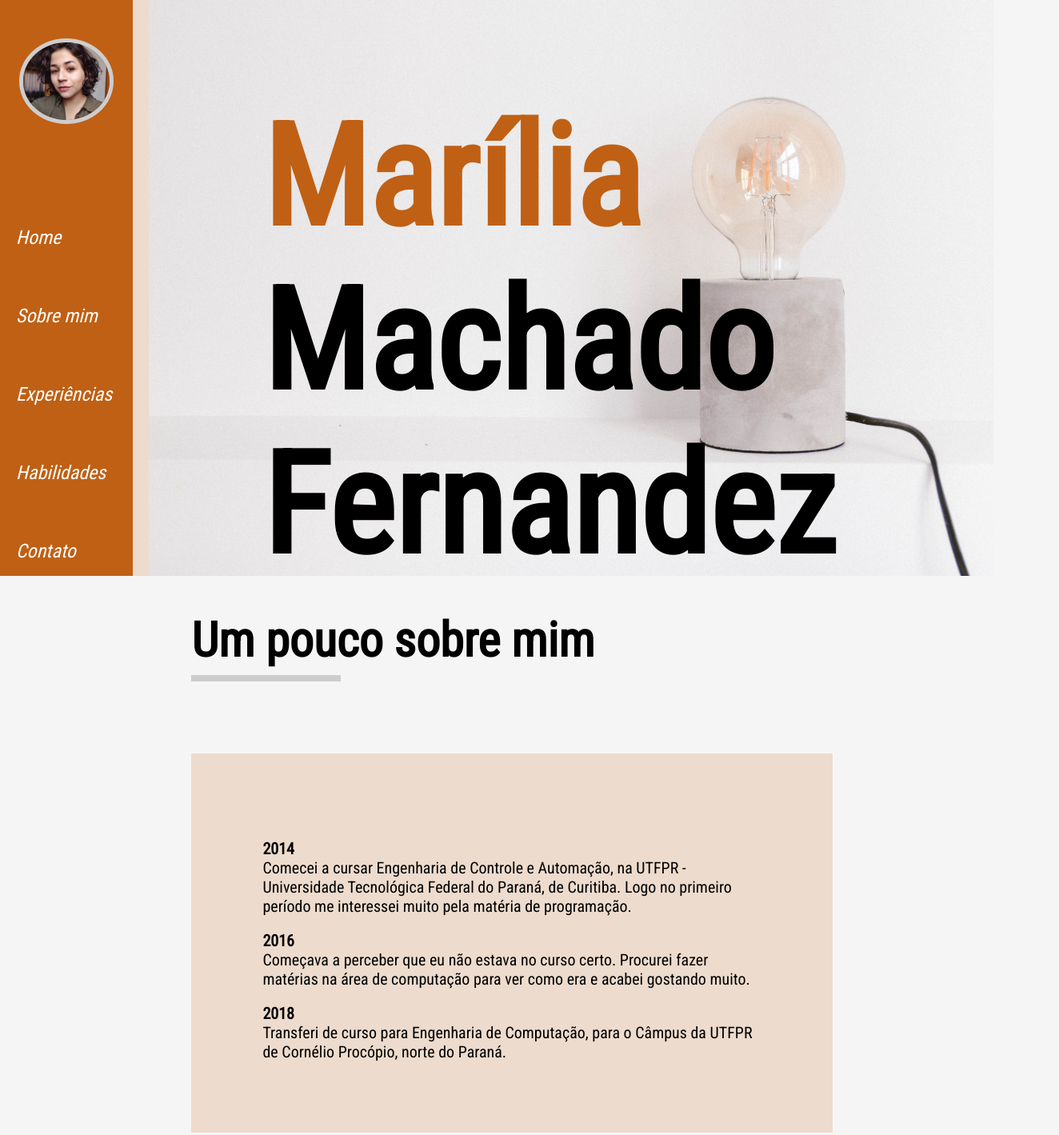
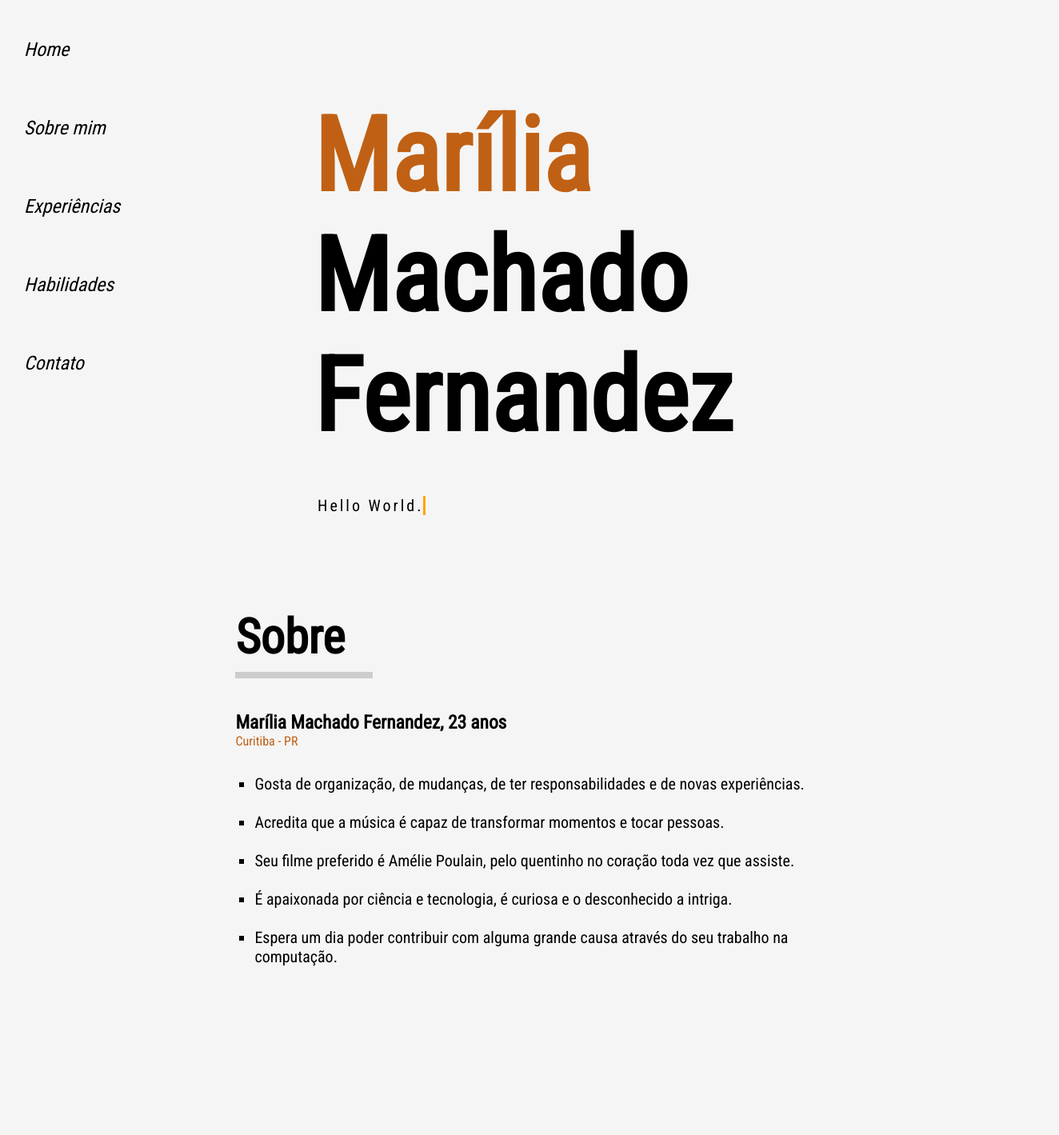
Before and after one commit to mariliafernandez/portfolio, a plain HTML site: page docs/index.html in a window 1280 px wide. Shown: the part 80-1499 px from the top of the page at 80% size, 1324 px wide, since content can reach past the window. Drawn offline with Linux system fonts and the light colour scheme; a web font is replaced by a local one.

Commit message:
Alteração de background e conteúdo

```diff
--- a/docs/index.html
+++ b/docs/index.html
@@ -14,7 +14,6 @@
 
 <body>
   <nav>
-    <img id="perfil" src="./resources/images/perfil-img.jpg">
     <ul id="menu">
       <li>
         <a href="#home">Home</a>
@@ -39,32 +38,30 @@
 
   <div class="container">
     <div class="sessao" id="home">
-      <h1 class="animated slideInDown slow">Marília
-        <span class="texto-secundario">Machado Fernandez</span>
-      </h1>
-      <!-- <p>Hello World</p> -->
+        <h1 class="animated slideInDown slow">Marília
+          <span class="texto-secundario">Machado Fernandez</span>
+        </h1>
+      <div class="typewriter">
+        <p id="hello">Hello World.</p>
+      </div>
     </div>
 
     <div class="sessao" id="sobre-mim">
       <div class="conteudo">
-        <h2>Um pouco sobre mim</h2>
+        <h2>Sobre</h2>
         <div class="separator"></div>
 
-        <ul class="items">
 
-          <li><b>2014</b>
-            <p>Comecei a cursar Engenharia de Controle e Automação, na UTFPR - Universidade Tecnológica Federal do Paraná, de Curitiba. Logo no primeiro período me interessei muito pela matéria de programação.</p>
-          </li>
+            <h3>Marília Machado Fernandez, 23 anos</h3> <p class="subtext">Curitiba - PR</p>
+            <ul class="texto">
 
-          <li><b>2016</b>
-            <p>Começava a perceber que eu não estava no curso certo. Procurei fazer matérias na área de computação para ver como era e acabei gostando muito. </p>
-          </li>
+              <li>Gosta de organização, de mudanças, de ter responsabilidades e de novas experiências.</li>
+              <li>Acredita que a música é capaz de transformar momentos e tocar pessoas.  </li>
+              <li>Seu filme preferido é Amélie Poulain, pelo quentinho no coração toda vez que assiste.</li>
+              <li>É apaixonada por ciência e tecnologia, é curiosa e o desconhecido a intriga.</li>
+              <li>Espera um dia poder contribuir com alguma grande causa através do seu trabalho na computação.</li>
 
-          <li><b>2018</b>
-            <p>Transferi de curso para Engenharia de Computação, para o Câmpus da UTFPR de Cornélio Procópio, norte do Paraná.</p>
-          </li>
-
-        </ul>
+            </ul>
       </div>
     </div>
 
@@ -120,18 +117,6 @@
             </ul>
           </li>
 
-          <li id="pessoais"><b>Pessoais</b>
-            <ul class="listas-habilidades">
-              <li>Comunicação Assertiva</li>
-              <li>Liderança de Equipes</li>
-              <li>Planejamento Estratégico</li>
-              <li>Gerenciamento de Projetos</li>
-              <li>Resolução de conflitos</li>
-              <li>Capacidade de Análise</li>
-              <li>Facilidade de adaptação a mudanças</li>
-            </ul>
-          </li>
-
           <li id="idiomas"><b>Idiomas</b>
             <ul class="listas-habilidades">
               <li>
@@ -177,10 +162,6 @@
       </div>
     </div>
 
-    <div id="foooter">
-        <p>Declare variables, not war.</p>
-    </div>
-
   </div>
 
 </body>
--- a/docs/resources/script.css
+++ b/docs/resources/script.css
@@ -1,6 +1,11 @@
 *{
     margin:0;
     padding:0
+}
+
+html {
+    scroll-behavior: smooth;
+    scroll-padding: 100vh;
 }
 
 body {
@@ -8,24 +13,31 @@ body {
 
 }
 
-#home{
-    background-image: url('./images/luz.jpg');
-    /* background-position: left; */
-    background-size: cover;
+#hello{
+    padding-left: 200px;
+    text-align: left;
+    margin-left: 5px;
+}
 
+#quote {
+    margin: 20px;
+    font-size: 16px;
+    color: grey;
+    font-weight: lighter;
+    padding-top: 128px;
 }
 
 h1{
-    /* font-family: 'Francois One', sans-serif; */
-    /* font-family: 'Bree Serif', serif; */
     font-family: 'Roboto Condensed', sans-serif;
-    /* font-weight: lighter; */
     color:#C06014;
 
-    padding: 200px;
-    font-size: 175px;
-    /* text-transform: uppercase; */
+    padding: 200px 200px 50px 200px;
+    font-size: 128px;
     text-align: left;
+}
+
+h3 {
+    padding-top: 5%;
 }
 
 .texto-secundario {
@@ -35,21 +47,18 @@ h1{
 
 .sessao {
     height: 100vh;
-    width: 87%;
-    margin-left: 10%;
+    width: 80%;
+    margin-left: 15%;
 }
 
 nav {
     position: fixed;
-    width: 13%;
+    width: 20%;
     top:0;
     left: 0;
     flex-direction: column;
     display: flex;
     height: 100vh;
-    border-right: 20px solid #eddbcd;
-    /* min-width: 150px; */
-    background-color: #C06014
 }
 
 body{
@@ -61,8 +70,8 @@ body{
 }
 
 #menu {
+    padding-top:50%;
     list-style: none;
-    /* margin: 10px 0; */
     font-size: 24px;
 }
 
@@ -77,8 +86,8 @@ body{
     margin-top: 0px;
 }
 #menu li a{
-    color: white;
-
+    color:black;
+    padding: 10px;
 }
 
 
@@ -87,26 +96,22 @@ a{
     color: #C06014;
 }
  #menu li a:hover {
-     color:#000000;
-    background-color: white
+    color:white;
+    background-color: #C06014;
  }
 
 h2 {
     padding-top: 5%;
     font-family: 'Roboto Condensed', sans-serif;
     color: #000000;
-    /* text-transform: uppercase; */
     font-size: 3em;
     text-align: left;
-    /* border-bottom: 1px solid #C06014;  */
-    /* margin-left:10%; */
 }
 
 .separator{
     height: 0;
     width: 20%;
     border: 4px solid #cdcdcd;
-    /* margin: 0 auto; */
     margin-top: 1%;
 }
 
@@ -129,15 +134,6 @@ h2 {
 
 li{
     list-style-type: none;
-}
-
-#perfil {
-    margin: 128px 24px;
-    height: 150px;
-    /* width: auto; */
-    border-radius: 50%;
-    /* padding: 24px; */
-    border: 5px solid #cdcdcd;
 }
 
 #items-contato {
@@ -170,6 +166,17 @@ li{
     color: black;
 }
 
+.texto {
+    padding-top: 1%;
+    list-style: square;
+}
+
+.texto li {
+    margin: 24px;
+    list-style: square;
+
+}
+
 #items-experiencia {
     margin-top: 30px;
 }
@@ -181,14 +188,14 @@ li{
 
 }
 
+.subtext {
+    color:#C06014;
+    font-weight: lighter;
+    font-size: 16px;
+}
+
 #idiomas{
     margin-left: 64px;
-}
-
-#habilidades{
-    background-image: url('./images/wall.jpg');
-    background-size: cover;
-    background-position: bottom;
 }
 
 .text {
@@ -198,20 +205,26 @@ li{
     font-size: 18px;
 }
 
-#pessoais {
-    margin-left: 64px;
-}
-
 .listas-habilidades li{
     margin-top: 10px;
 }
 
-#footer{
-    width: 100%;
-    height: 500px;
-    position: absolute;
-    bottom: 0;
-    left: 0;
-    background-color: #000000;
+.typewriter{
+    width: min-content;
+}
 
-}
+.typewriter p {
+    overflow: hidden; /* Ensures the content is not revealed until the animation */
+    border-right: .15em solid orange; /* The typwriter cursor */
+    white-space: nowrap; /* Keeps the content on a single line */
+    margin: 0 auto; /* Gives that scrolling effect as the typing happens */
+    letter-spacing: .15em; /* Adjust as needed */
+    animation:
+      blink-caret .75s step-end infinite;
+  }
+
+  /* The typewriter cursor effect */
+  @keyframes blink-caret {
+    from, to { border-color: transparent }
+    50% { border-color: orange; }
+  }
```
